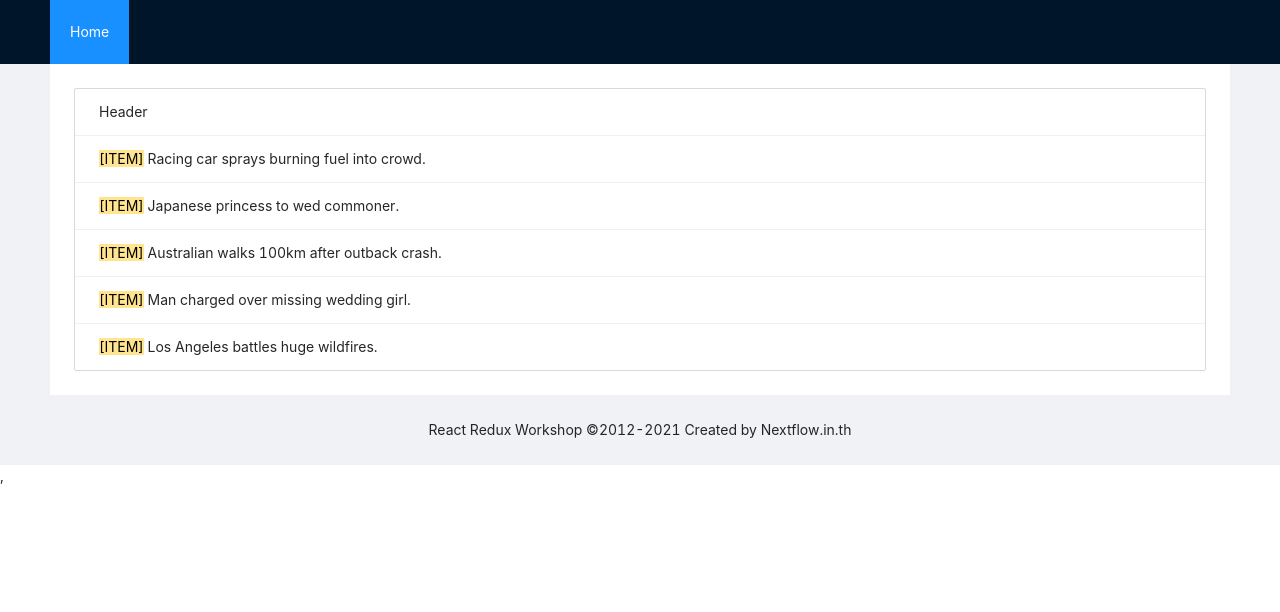
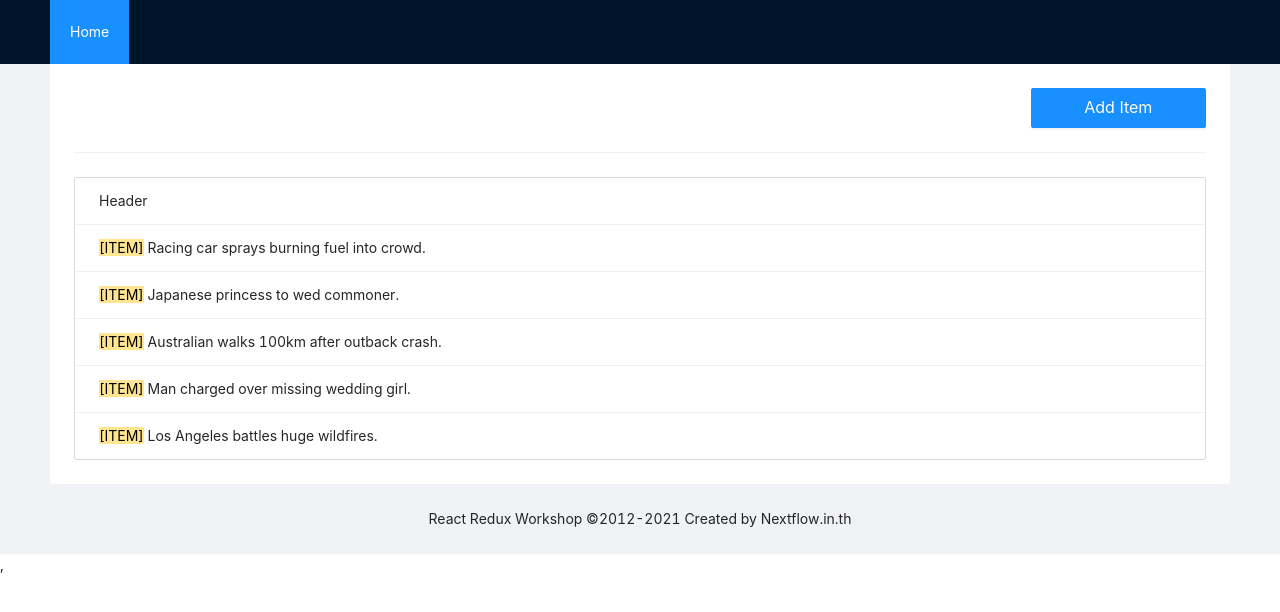
Before and after one commit to teerasej/react-redux-item-list-web-app, a React (Create React App) app: page / in a window 1280 px wide. Shown: the top 612 px of the page. Built offline with nearby package versions, Linux system fonts and the light colour scheme.

Commit message:
Add button to create new item

```diff
--- a/src/App.js
+++ b/src/App.js
@@ -2,16 +2,16 @@ import React from 'react';
 import logo from './logo.svg';
 import './App.css';
 import HeaderBar from './components/HeaderBar';
-import {Layout, Menu} from 'antd';
+import { Layout, Row, Col, Button, Divider } from 'antd';
 import ItemList from './components/list-item/ItemList';
-const {Header, Content, Footer} = Layout;
+const { Header, Content, Footer } = Layout;
 
 class App extends React.Component {
   render() {
     return (
       <div>
         <Layout className="layout">
-        <HeaderBar/>
+          <HeaderBar />
           <Content style={{
             padding: '0 50px'
           }}>
@@ -21,7 +21,18 @@ class App extends React.Component {
                 padding: 24,
                 minHeight: 280
               }}>
-            <ItemList/>
+
+              <Row gutter={16}>
+                <Col span={20}></Col>
+                <Col span={4}>
+                  <Button type="primary" size="large" block>Add Item</Button>
+                </Col>
+              </Row>
+              <Divider/>
+              <Row gutter={16}>
+                <Col span={24}><ItemList /></Col>
+              </Row>
+
             </div>
           </Content>
           <Footer style={{
```
Lines whose indentation alone changed are shown as unchanged.
